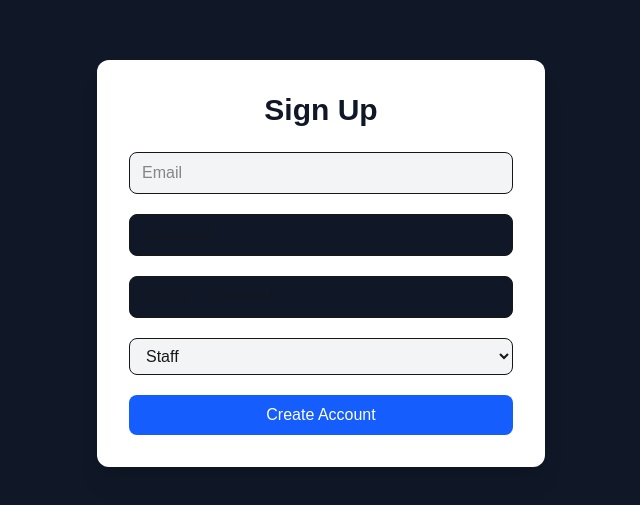
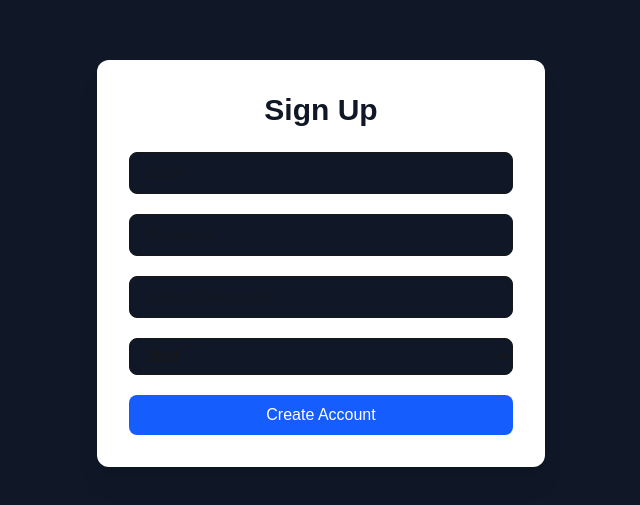
Before and after one commit to Mahadeer0722/admin-staff, a Next.js app: page /singup-page in a window 1280 px wide. Shown: the part 137-642 px from the top of the page, without its empty margins (319-959 px from the left). Built offline with nearby package versions, Linux system fonts and the light colour scheme.

Commit message:
staff-pages-changes

```diff
--- a/app/login-page/page.tsx
+++ b/app/login-page/page.tsx
@@ -89,7 +89,7 @@ export default function LoginPage() {
         <div className="text-center mt-5">
           <p className="text-gray-700">Don't have an account?</p>
           <button
-            onClick={() => router.push("/sign-up")}
+            onClick={() => router.push("/singup-page")}
             className="text-blue-600 font-semibold underline"
           >
             Create a new account
--- a/app/singup-page/page.tsx
+++ b/app/singup-page/page.tsx
@@ -44,7 +44,7 @@ export default function SignUpPage() {
           <input
             type="email"
             placeholder="Email"
-            className="w-full border rounded-lg px-3 py-2 bg-gray-100"
+            className="w-full border rounded-lg px-3 py-2 bg-gray-900"
             value={email}
             onChange={(e) => setEmail(e.target.value)}
             required
@@ -69,7 +69,7 @@ export default function SignUpPage() {
           />
 
           <select
-            className="w-full border rounded-lg px-3 py-2 bg-gray-100"
+            className="w-full border rounded-lg px-3 py-2 bg-gray-900"
             value={role}
             onChange={(e) => setRole(e.target.value)}
           >
```
